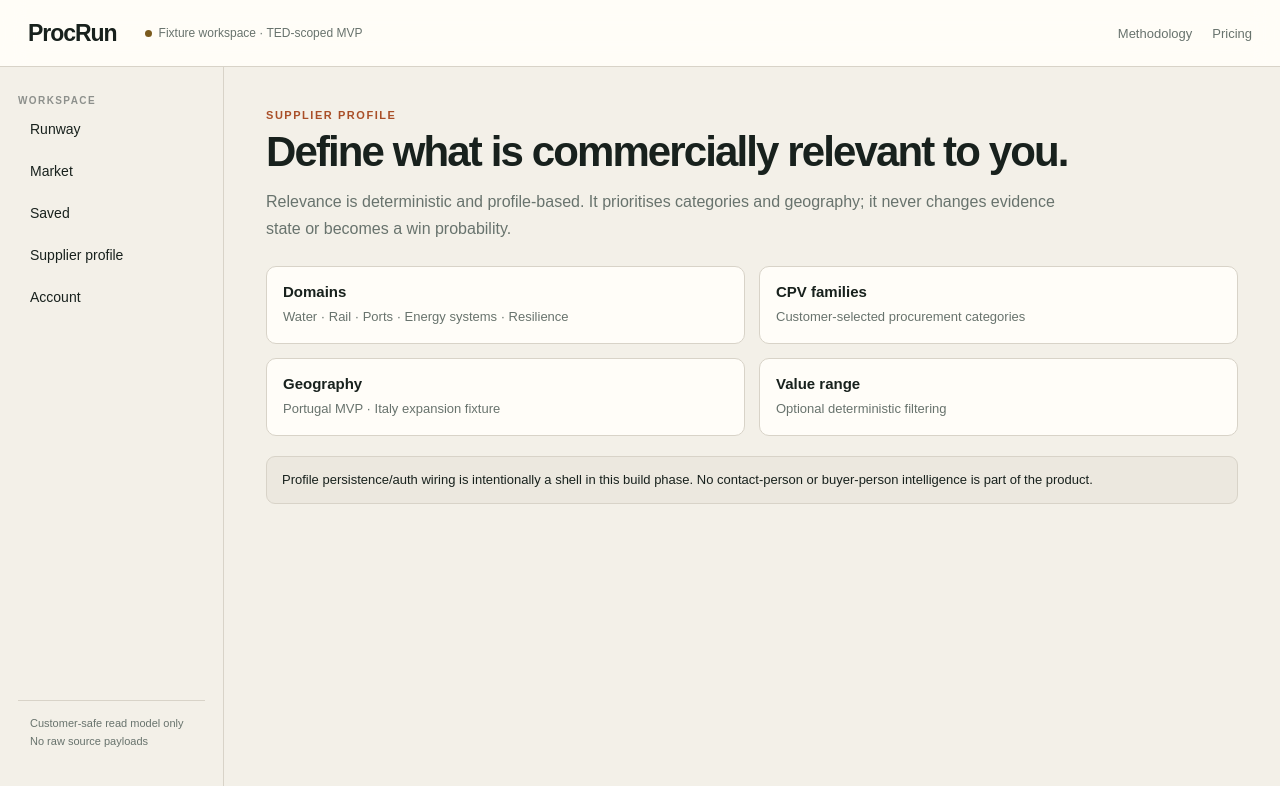
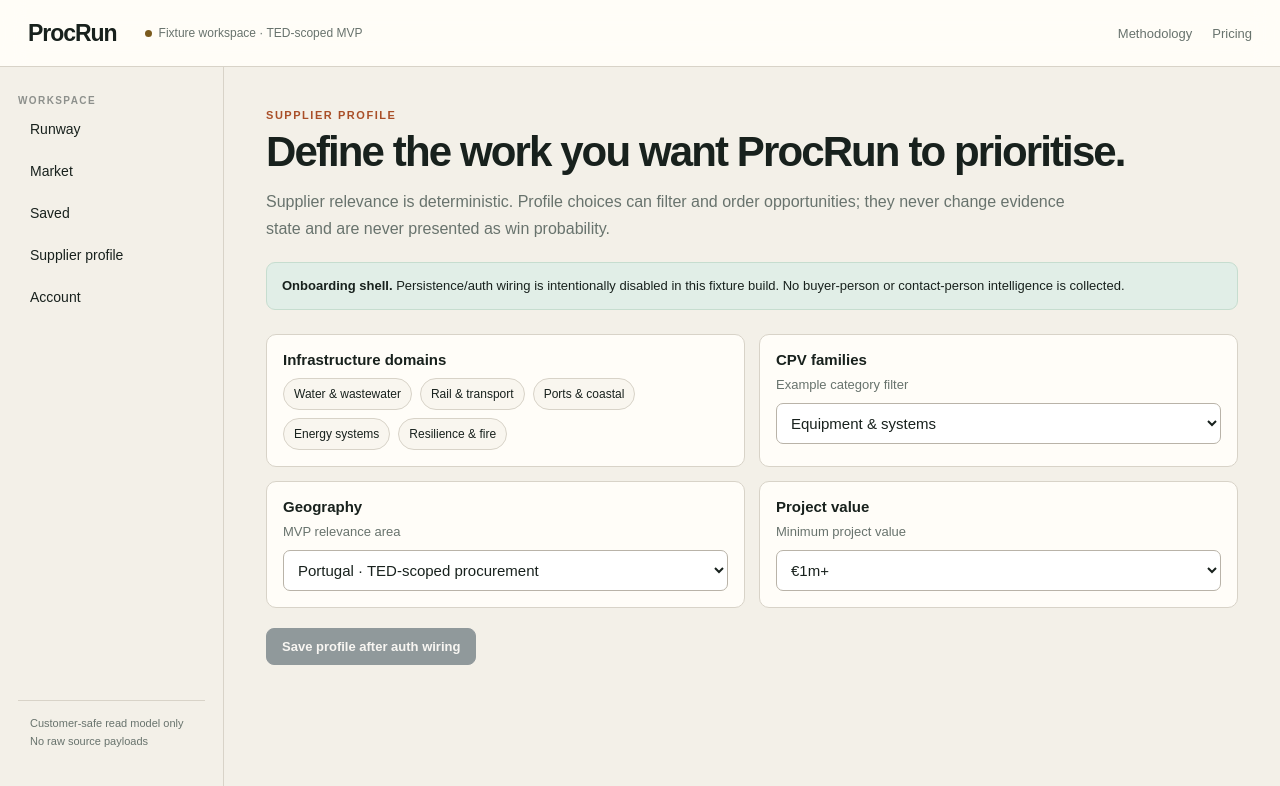
Before and after one commit to martibal/procrun, a Next.js app in the folder web/: page /app/profile in a window 1280 px wide. Shown: the top 786 px of the page. Built offline with nearby package versions, Linux system fonts and the light colour scheme.

Commit message:
Build supplier profile onboarding shell

```diff
--- a/web/app/app/profile/page.tsx
+++ b/web/app/app/profile/page.tsx
@@ -1,14 +1,18 @@
 export default function ProfilePage() {
   return <>
     <div className="eyebrow">Supplier profile</div>
-    <h1 className="h1">Define what is commercially relevant to you.</h1>
-    <p className="lede">Relevance is deterministic and profile-based. It prioritises categories and geography; it never changes evidence state or becomes a win probability.</p>
-    <div className="formgrid" style={{marginTop:24}}>
-      <div className="field"><strong>Domains</strong><span className="small">Water · Rail · Ports · Energy systems · Resilience</span></div>
-      <div className="field"><strong>CPV families</strong><span className="small">Customer-selected procurement categories</span></div>
-      <div className="field"><strong>Geography</strong><span className="small">Portugal MVP · Italy expansion fixture</span></div>
-      <div className="field"><strong>Value range</strong><span className="small">Optional deterministic filtering</span></div>
+    <h1 className="h1">Define the work you want ProcRun to prioritise.</h1>
+    <p className="lede">Supplier relevance is deterministic. Profile choices can filter and order opportunities; they never change evidence state and are never presented as win probability.</p>
+
+    <div className="notice safe"><strong>Onboarding shell.</strong> Persistence/auth wiring is intentionally disabled in this fixture build. No buyer-person or contact-person intelligence is collected.</div>
+
+    <div className="formgrid">
+      <div className="field"><strong>Infrastructure domains</strong><div className="checkset"><span className="check">Water & wastewater</span><span className="check">Rail & transport</span><span className="check">Ports & coastal</span><span className="check">Energy systems</span><span className="check">Resilience & fire</span></div></div>
+      <div className="field"><strong>CPV families</strong><label className="small" htmlFor="cpv">Example category filter</label><select id="cpv" defaultValue="equipment"><option value="equipment">Equipment & systems</option><option value="works">Infrastructure works</option><option value="services">Technical services</option></select></div>
+      <div className="field"><strong>Geography</strong><label className="small" htmlFor="geo">MVP relevance area</label><select id="geo" defaultValue="pt"><option value="pt">Portugal · TED-scoped procurement</option><option value="it">Italy · funded-project fixture only</option></select></div>
+      <div className="field"><strong>Project value</strong><label className="small" htmlFor="value">Minimum project value</label><select id="value" defaultValue="1m"><option value="any">Any</option><option value="1m">€1m+</option><option value="5m">€5m+</option><option value="10m">€10m+</option></select></div>
     </div>
-    <div className="notice">Profile persistence/auth wiring is intentionally a shell in this build phase. No contact-person or buyer-person intelligence is part of the product.</div>
+
+    <div className="actions"><button className="button disabled" type="button" disabled>Save profile after auth wiring</button></div>
   </>;
 }
```
